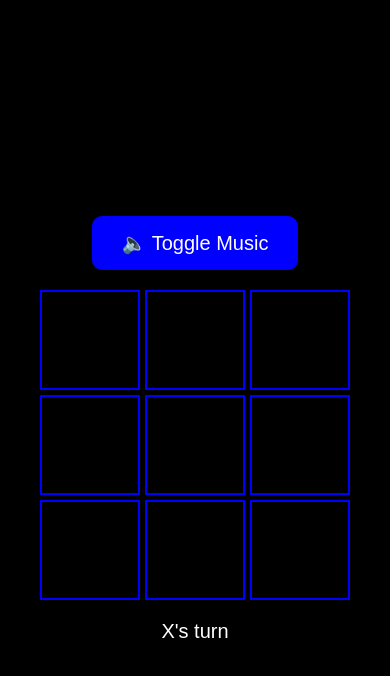
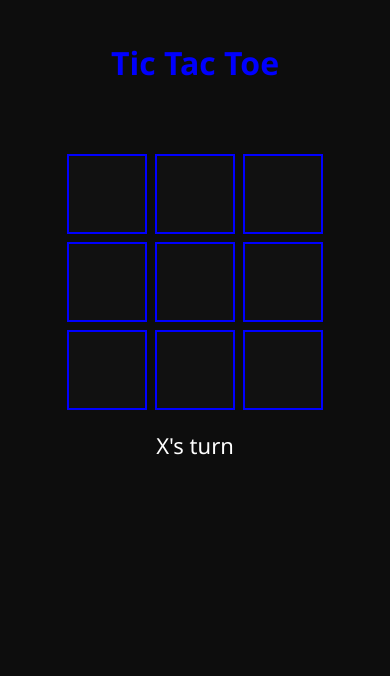
Before and after one commit to rahulkeriwal/Tic-tac-toe, a plain HTML site: page index.html in a window 390 px wide. Both pictures are taken after a click on the button "Start Game". Drawn offline with Linux system fonts and the light colour scheme.

Commit message:
Add files via upload

```diff
--- a/index.html
+++ b/index.html
@@ -1,61 +1,85 @@
 <!DOCTYPE html>
 <html lang="en">
 <head>
+  <meta charset="UTF-8" />
   <meta name="viewport" content="width=device-width, initial-scale=1.0" />
-  <title>Tic Tac Toe</title>
+  <title>Enhanced Tic Tac Toe</title>
   <style>
+    * {
+      box-sizing: border-box;
+    }
+
     body {
       margin: 0;
-      font-family: Arial, sans-serif;
-      background-color: #000;
-      color: white;
+      font-family: 'Segoe UI', Tahoma, Geneva, Verdana, sans-serif;
+      background-color: #0d0d0d;
+      color: #fff;
+      display: flex;
+      flex-direction: column;
+      align-items: center;
+      padding: 20px;
+      min-height: 100vh;
+    }
+
+    h1 {
+      margin-bottom: 10px;
+      font-size: 32px;
+      color: #00f;
+    }
+
+    #ad-banner {
+      margin: 20px auto;
+      max-width: 728px;
+      width: 100%;
       display: flex;
       justify-content: center;
       align-items: center;
-      height: 100vh;
-      flex-direction: column;
-      position: relative;
-      overflow: hidden;
     }
 
     #game-board {
       display: none;
       grid-template-columns: repeat(3, 100px);
       grid-template-rows: repeat(3, 100px);
-      gap: 5px;
+      gap: 10px;
       margin-top: 20px;
-      display: grid;
     }
 
     .cell {
-      background-color: black;
+      background-color: #111;
       border: 2px solid #00f;
-      font-size: 60px;
-      color: white;
+      font-size: 48px;
+      color: #0ff;
       display: flex;
       justify-content: center;
       align-items: center;
       cursor: pointer;
-      user-select: none;
+      transition: background-color 0.2s;
     }
 
-    #start-btn,
-    #restart-btn,
-    #music-toggle {
-      padding: 15px 30px;
-      font-size: 20px;
+    .cell:hover {
+      background-color: #1a1aff;
+    }
+
+    .btn {
+      padding: 12px 28px;
+      font-size: 18px;
       background-color: #00f;
       color: white;
       border: none;
-      border-radius: 10px;
+      border-radius: 8px;
       cursor: pointer;
+      transition: background-color 0.3s;
       margin-top: 15px;
+    }
+
+    .btn:hover {
+      background-color: #1a1aff;
     }
 
     #status {
       margin-top: 20px;
-      font-size: 20px;
-      height: 24px;
+      font-size: 22px;
+      min-height: 24px;
     }
 
     .confetti {
@@ -67,8 +91,8 @@
       top: 0;
       pointer-events: none;
       animation-name: fall, spin;
-      animation-timing-function: linear, linear;
-      animation-iteration-count: infinite, infinite;
+      animation-timing-function: linear;
+      animation-iteration-count: infinite;
     }
 
     @keyframes fall {
@@ -80,36 +104,50 @@
       0% { transform: rotate(0deg); }
       100% { transform: rotate(360deg); }
     }
+
+    @media (max-width: 600px) {
+      #game-board {
+        grid-template-columns: repeat(3, 80px);
+        grid-template-rows: repeat(3, 80px);
+        gap: 8px;
+      }
+
+      .cell {
+        font-size: 36px;
+      }
+
+      .btn {
+        font-size: 16px;
+        padding: 10px 20px;
+      }
+    }
   </style>
 </head>
 <body>
-  <button id="start-btn">Start Game</button>
-  <button id="music-toggle">🔈 Toggle Music</button>
 
-  <div id="game-board" class="game-board"></div>
-  <div id="status"></div>
+  <h1>Tic Tac Toe</h1>
 
-  <!-- Ad Integration -->
-  <div id="side-ad" style="position: absolute; right: 10px; top: 50%; transform: translateY(-50%);">
+  <!-- AD BANNER (TOP CENTER) -->
+  <div id="ad-banner">
     <script type="text/javascript">
       atOptions = {
-        'key': 'b945673609af314904809560b852ea78',
-        'format': 'iframe',
-        'height': 600,
-        'width': 160,
-        'params': {}
+        'key' : 'b32568cad5235d7b36529f97fa112d98',
+        'format' : 'iframe',
+        'height' : 90,
+        'width' : 728,
+        'params' : {}
       };
     </script>
-    <script type="text/javascript" src="//www.highperformanceformat.com/b945673609af314904809560b852ea78/invoke.js"></script>
+    <script type="text/javascript" src="//www.highperformanceformat.com/b32568cad5235d7b36529f97fa112d98/invoke.js"></script>
   </div>
 
-  <button id="restart-btn" style="display:none;">Restart Game</button>
+  <button id="start-btn" class="btn">Start Game</button>
+  <div id="game-board"></div>
+  <div id="status"></div>
+  <button id="restart-btn" class="btn" style="display:none;">Restart Game</button>
 
-  <!-- Sound Effects -->
+  <!-- Win Sound -->
   <audio id="yee-sound" src="https://actions.google.com/sounds/v1/celebration/woohoo.ogg"></audio>
-
-  <!-- Background Music -->
-  <audio id="bg-music" src="https://jmp.sh/s/zQjCI8qek4jEKuQMNvzP" loop></audio>
 
   <script>
     const startBtn = document.getElementById('start-btn');
@@ -117,8 +155,6 @@
     const statusText = document.getElementById('status');
     const restartBtn = document.getElementById('restart-btn');
     const yeeSound = document.getElementById('yee-sound');
-    const bgMusic = document.getElementById('bg-music');
-    const musicToggle = document.getElementById('music-toggle');
 
     let currentPlayer;
     let gameActive;
@@ -149,9 +185,11 @@
       ];
       for (let pattern of winPatterns) {
         const [a,b,c] = pattern;
-        if (cells[a].textContent &&
-            cells[a].textContent === cells[b].textContent &&
-            cells[b].textContent === cells[c].textContent) {
+        if (
+          cells[a].textContent &&
+          cells[a].textContent === cells[b].textContent &&
+          cells[b].textContent === cells[c].textContent
+        ) {
           gameActive = false;
           statusText.textContent = `${cells[a].textContent} wins!`;
           celebration();
@@ -200,24 +238,10 @@
         cells[i] = cell;
         board.appendChild(cell);
       }
-
-      // Start music on user interaction
-      bgMusic.play().catch(() => {});
     }
 
     startBtn.onclick = startGame;
     restartBtn.onclick = startGame;
-
-    // Music toggle
-    musicToggle.onclick = () => {
-      if (bgMusic.paused) {
-        bgMusic.play();
-        musicToggle.textContent = '🔈 Music On';
-      } else {
-        bgMusic.pause();
-        musicToggle.textContent = '🔇 Music Off';
-      }
-    };
   </script>
 </body>
 </html>
```
